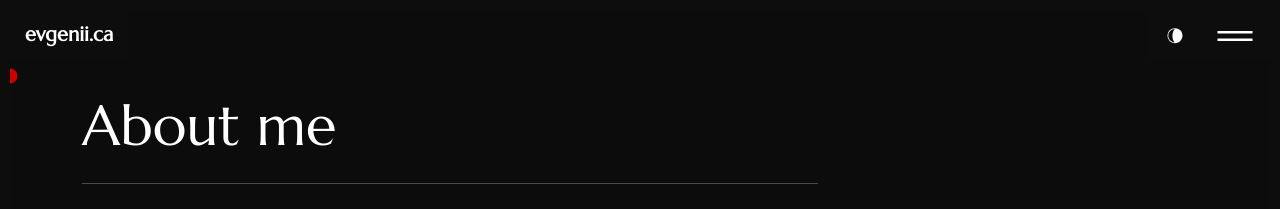
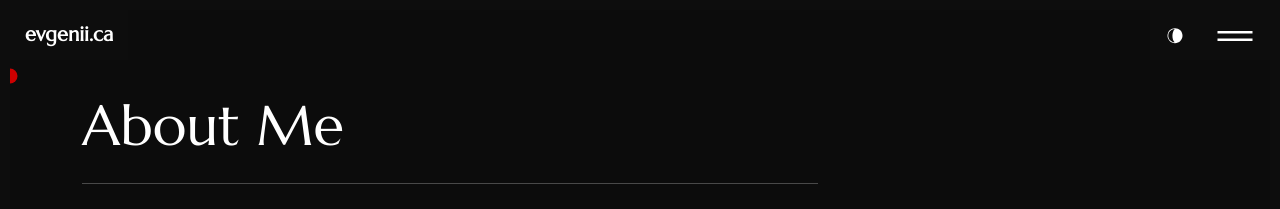
Before and after one commit to evgeniikozhushko/personalReactWebsite, a React (Create React App) app: page /about in a window 1280 px wide. Shown: the top 209 px of the page. Built offline with nearby package versions, Linux system fonts and the light colour scheme.

Commit message:
About me section change.

```diff
--- a/src/pages/about/index.js
+++ b/src/pages/about/index.js
@@ -21,7 +21,7 @@ export const About = () => {
         </Helmet>
         <Row className="mb-5 mt-3 pt-md-3">
           <Col lg="8">
-            <h1 className="display-4 mb-4">About me</h1>
+            <h1 className="display-4 mb-4">About Me</h1>
             <hr className="t_border my-4 ml-0 text-left" />
           </Col>
         </Row>
```
